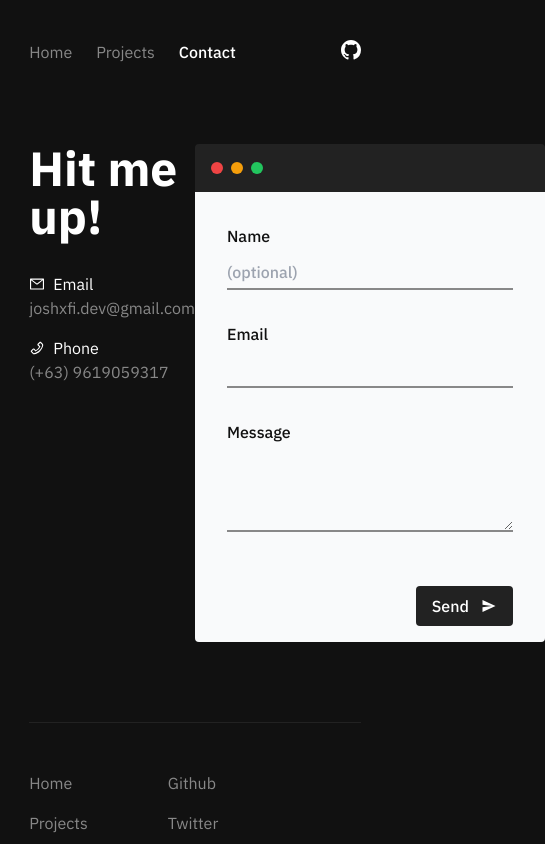
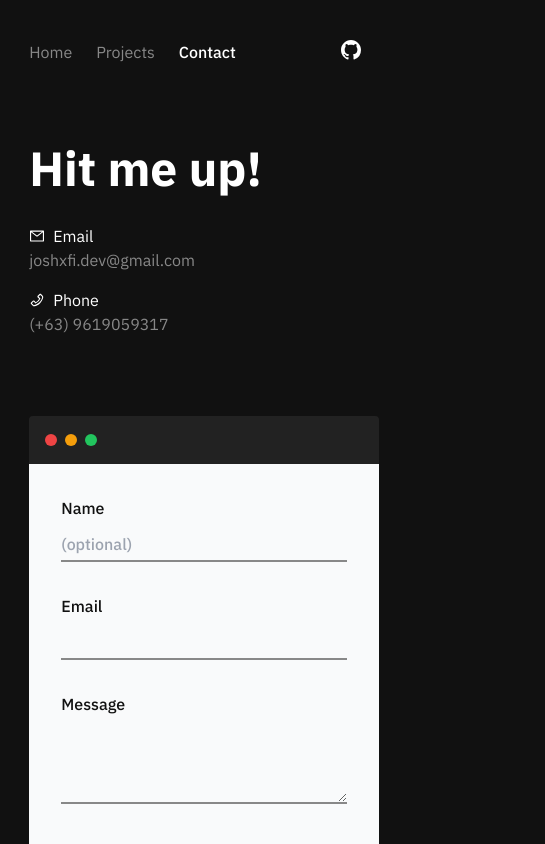
Before and after one commit to joshxfi/e-portfolio, a Next.js app: page /contact in a window 390 px wide. Shown: the top 844 px of the page, 545 px wide, since content can reach past the window. Built offline with nearby package versions, Linux system fonts and the light colour scheme.

Commit message:
feat: add mobile res on contact page

```diff
--- a/pages/contact.tsx
+++ b/pages/contact.tsx
@@ -9,8 +9,8 @@ const Contact = () => {
   const [message, setMessage] = useState("");
 
   return (
-    <section className="flex justify-between">
-      <div>
+    <section className="flex flex-col md:flex-row justify-between">
+      <div className="mb-20 md:mb-0">
         <h1 className="text-5xl font-bold mb-8">Hit me up!</h1>
 
         <div className="mb-4">
@@ -49,7 +49,7 @@ const Contact = () => {
           toast.success("Message sent!");
         }}
       >
-        <div className="flex bg-two h-12 rounded-t items-center space-x-2 pl-4">
+        <div className="flex bg-two h-12 w-[350px] rounded-t items-center space-x-2 pl-4">
           {["bg-red-500", "bg-amber-500", "bg-green-500"].map((color) => (
             <i key={color} className={`${color} rounded-full p-[6px]`} />
           ))}
```
